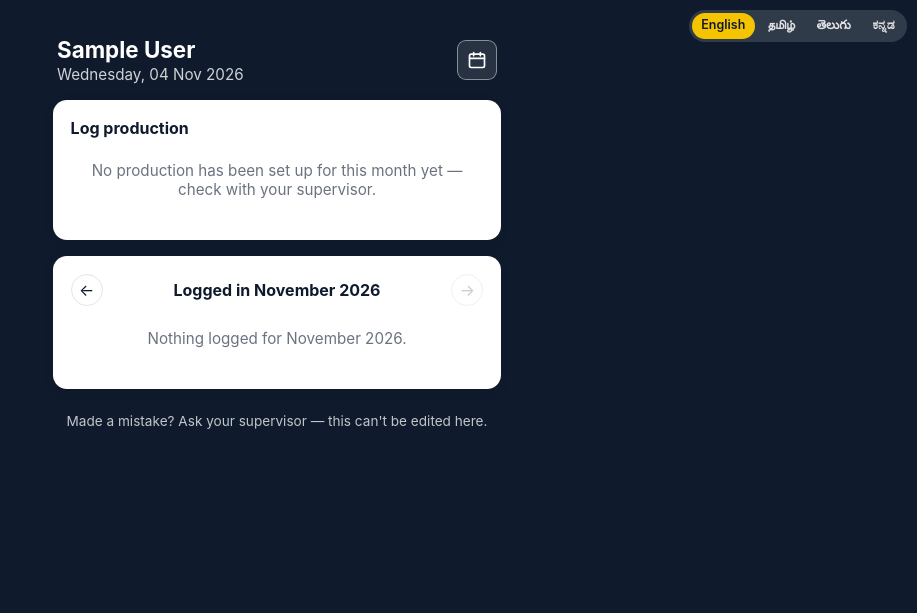
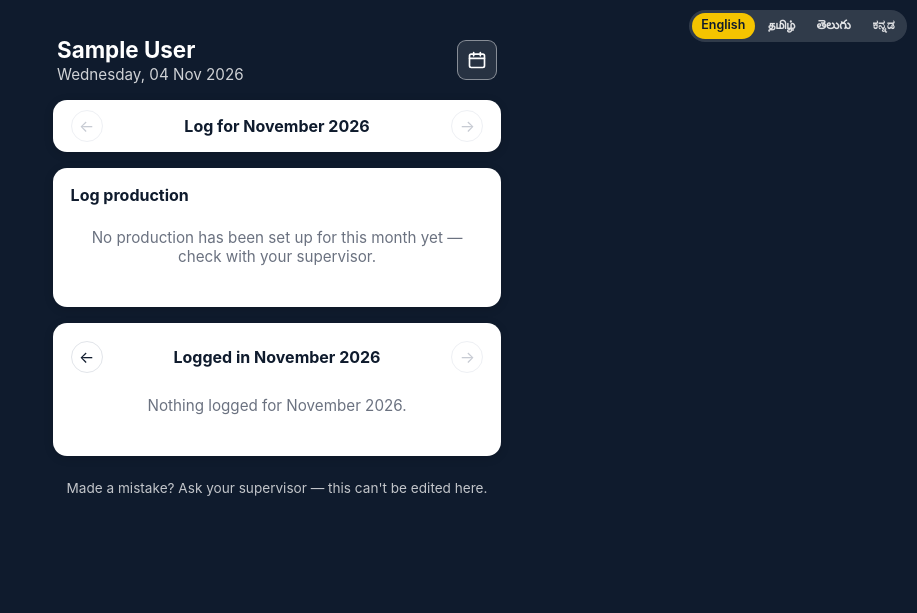
Before and after one commit to srividhyau/payday, a Django app: a page that uses piecerate/templates/piecerate/operator_entry.html in a window 1280 px wide. Shown: the top 613 px of the page, without its empty margins (363-1280 px from the left). Before the commit the page ends 429 px from the top, so only its background shows below. Run offline with Django 5.2, Linux system fonts and the light colour scheme; data comes from the database, SQL or seed files in the repository; tables that the repository leaves empty hold one stand-in row (values such as "Sample post"); parts of the project's set-up code (start-up, migrations or seed data) failed here and were passed over.

Commit message:
fix operator link

```diff
--- a/piecerate/templates/piecerate/operator_entry.html
+++ b/piecerate/templates/piecerate/operator_entry.html
@@ -92,6 +92,8 @@
         border: 1px solid #e2e5ea; border-radius: 50%; color: #0f1b2d; font-size: 1rem; text-decoration: none;
         flex: none;
     }
+    .work-month-card { padding: 0.6rem 1.1rem; }
+    .work-month-card .viewed-nav { margin: 0; }
     .viewed-nav .nav-arrow.disabled { color: #c7cbd3; border-color: #eef0f4; pointer-events: none; }
 
     .msg { padding: 0.7rem 0.9rem; border-radius: 10px; margin-bottom: 0.9rem; font-size: 0.95rem; font-weight: 600; }
@@ -340,7 +342,23 @@
             </div>
         </div>
 
-        {% if style_rows %}
+        {# Month being logged — ← goes back to an earlier month that isn't closed (approved) yet. #}
+        <div class="card work-month-card">
+            <div class="viewed-nav">
+                {% if work_has_prev %}<a href="?work_month={{ work_prev_month }}" class="nav-arrow" aria-label="{% trans 'Previous month' %}">&larr;</a>
+                {% else %}<span class="nav-arrow disabled" aria-hidden="true">&larr;</span>{% endif %}
+                <h2>{% blocktrans %}Log for {{ work_month_label }}{% endblocktrans %}</h2>
+                {% if work_has_next %}<a href="?work_month={{ work_next_month }}" class="nav-arrow" aria-label="{% trans 'Next month' %}">&rarr;</a>
+                {% else %}<span class="nav-arrow disabled" aria-hidden="true">&rarr;</span>{% endif %}
+            </div>
+        </div>
+
+        {% if work_month_closed %}
+        <div class="card">
+            <h2>{% trans "Log production" %}</h2>
+            <p class="empty">{% blocktrans %}{{ work_month_label }} is closed — ask your supervisor if something needs to change.{% endblocktrans %}</p>
+        </div>
+        {% elif style_rows %}
         <div class="card" id="styleSelectCard">
             <h2>{% trans "Select style" %}</h2>
             <div class="style-grid">
@@ -375,6 +393,7 @@
             <form method="post">
                 {% csrf_token %}
                 <input type="hidden" name="date" class="entry-date-input" value="">
+                <input type="hidden" name="work_month" value="{{ work_month }}">
                 <label for="op-search-{{ row.style.id }}">{% trans "Operation" %}</label>
                 <div class="op-picker">
                     <input type="text" id="op-search-{{ row.style.id }}" class="op-search" placeholder="{% trans "Search operation…" %}" autocomplete="off">
@@ -419,7 +438,7 @@
 
         {% if logged_styles %}
         <div class="card">
-            <h2>{% trans 'Logged this month' %}</h2>
+            <h2>{% if work_is_past %}{% blocktrans %}Logged in {{ work_month_label }}{% endblocktrans %}{% else %}{% trans 'Logged this month' %}{% endif %}</h2>
             <div class="log-table-wrap">
                 <table class="log-table">
                     <thead>
--- a/piecerate/views.py
+++ b/piecerate/views.py
@@ -2109,13 +2109,36 @@ def operator_entry_view(request, token):
     attendance_prev_month = (attendance_month - timedelta(days=1)).replace(day=1)
     attendance_next_month = (attendance_month.replace(day=28) + timedelta(days=4)).replace(day=1)
 
+    # Which month's styles to log against — this month by default, or an
+    # earlier one picked with the ← arrow (?work_month=YYYY-MM-DD, also
+    # posted back with each submission). An earlier month stays open
+    # until its Operator Summary is approved, which closes it here.
+    this_month = today.replace(day=1)
+    work_month = _parse_month_date(request.POST.get("work_month") or request.GET.get("work_month")).replace(day=1)
+    if work_month > this_month:
+        work_month = this_month
+    work_month_closed = work_month < this_month and OperatorSummaryApproval.objects.filter(
+        year=work_month.year, month=work_month.month,
+    ).exists()
     styles = Style.objects.filter(
-        year=today.year, month=today.month, is_template=False,
+        year=work_month.year, month=work_month.month, is_template=False,
     ).prefetch_related("operations")
+    if work_month_closed:
+        styles = styles.none()
     style_list = list(styles)
+    work_prev_month = (work_month - timedelta(days=1)).replace(day=1)
+    work_has_prev = Style.objects.filter(
+        year=work_prev_month.year, month=work_prev_month.month, is_template=False,
+    ).exists() and not OperatorSummaryApproval.objects.filter(
+        year=work_prev_month.year, month=work_prev_month.month,
+    ).exists()
+    work_next_month = (work_month.replace(day=28) + timedelta(days=4)).replace(day=1)
 
     def own_url():
-        return reverse("piece_rate_operator_entry", args=[token])
+        url = reverse("piece_rate_operator_entry", args=[token])
+        if work_month != this_month:
+            url += f"?work_month={work_month.isoformat()}"
+        return url
 
     if request.method == "POST":
         rc_op = get_object_or_404(RateCardOperation, id=request.POST.get("rate_card_operation_id"), style__in=styles)
@@ -2288,13 +2311,13 @@ def operator_entry_view(request, token):
             "default_qty": qty_map.get(default_date, "") if default_date else "",
         }
 
-    # Rate/amount only ever show for the current real-world month (this
-    # page has no past-month view), and only when both this operator has
+    # Rate/amount only ever show for the month being logged, and only
+    # when both this operator has
     # opted in (link.show_rate_to_operator) and that month's Operator
     # Summary has actually been approved — see OperatorSummaryApproval
     # and operator_summary_view's "approve" action.
     show_rate = link.show_rate_to_operator and OperatorSummaryApproval.objects.filter(
-        year=today.year, month=today.month,
+        year=work_month.year, month=work_month.month,
     ).exists()
 
     # Grouped by style (same Style -> Operation shape the desktop
@@ -2435,6 +2458,14 @@ def operator_entry_view(request, token):
         "style_rows": style_rows,
         "logged_styles": logged_styles,
         "no_styles_this_month": not style_list,
+        "work_month": work_month.isoformat(),
+        "work_month_label": f"{calendar.month_name[work_month.month]} {work_month.year}",
+        "work_month_closed": work_month_closed,
+        "work_is_past": work_month != this_month,
+        "work_has_prev": work_has_prev,
+        "work_has_next": work_month < this_month,
+        "work_prev_month": work_prev_month.isoformat(),
+        "work_next_month": work_next_month.isoformat(),
         "not_started_yet": bool(style_list) and not started_styles,
         "token": token,
         "languages": settings.LANGUAGES,
```
